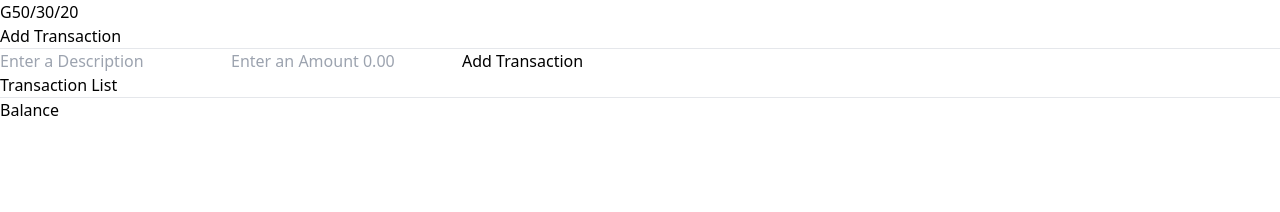
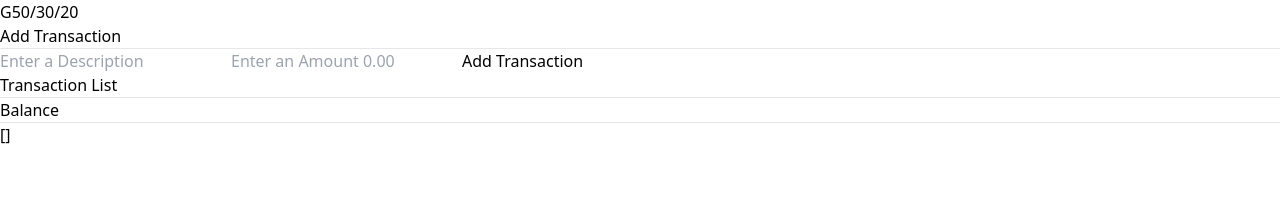
Before and after one commit to VedGarcia/admin-gastos-ingresos, a React (Vite) app: page / in a window 1280 px wide. Shown: the top 212 px of the page. Built offline with nearby package versions, Linux system fonts and the light colour scheme.

Commit message:
fix: Balance

```diff
--- a/src/components/Balance/index.jsx
+++ b/src/components/Balance/index.jsx
@@ -1,10 +1,16 @@
 import { useGlobalState } from "../../Context/GlobalState";
 
 const Balance = () => {
-  const data = useGlobalState();
+  const {transactions} = useGlobalState();
+  const amount = transactions.map(transaction => transaction.amount)
   return (
     <div>
-      <h3>Balance {data.total}</h3>
+      <h3 className="text-3xl text-white">Balance</h3>
+      <hr className="m-2"/>
+     <ul>
+      {JSON.stringify(amount, null, 2)}
+      </ul>
+
     </div>
   );
 };
```
